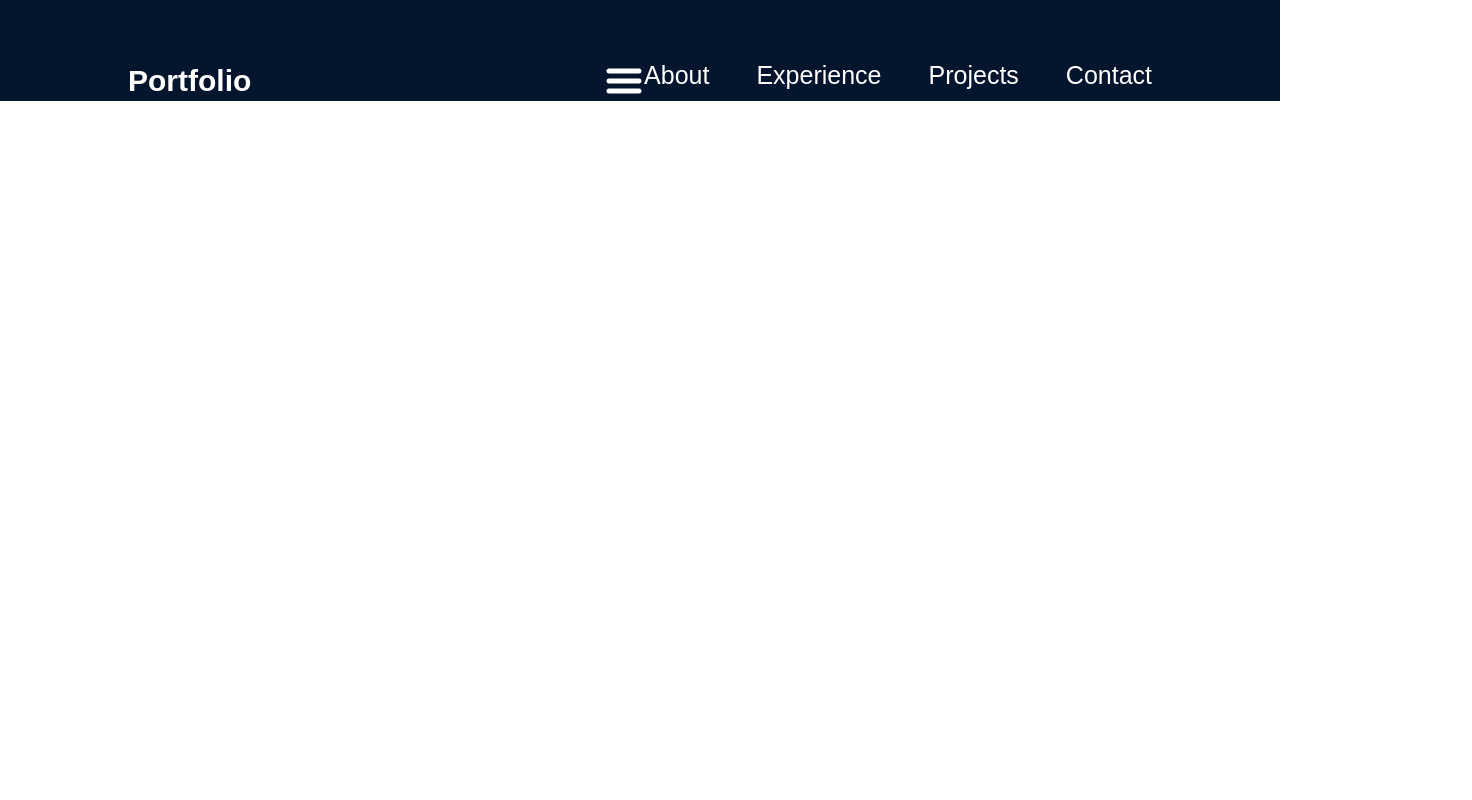
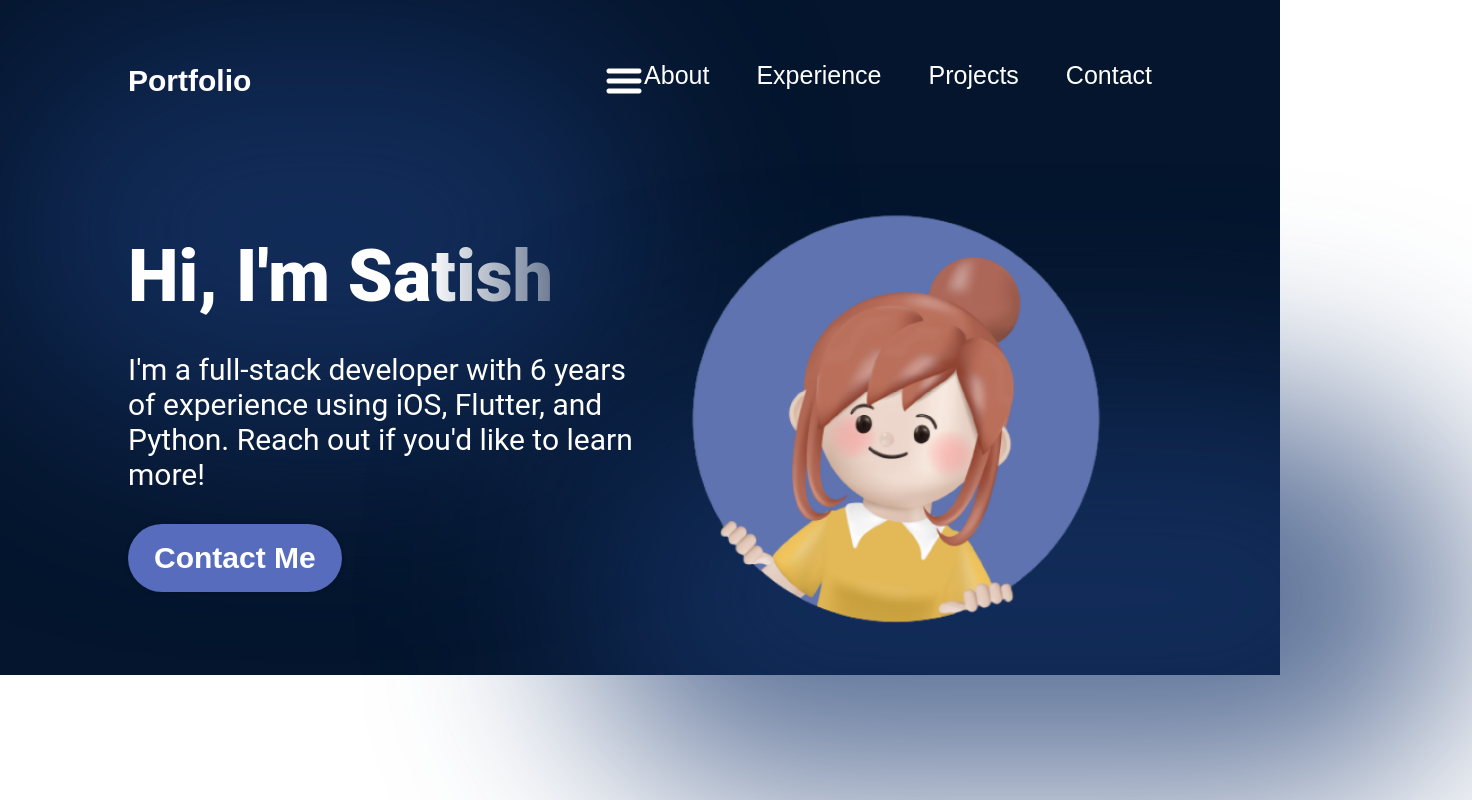
Before and after one commit to satish-bandaru/portfolio, a React (Vite) app: page / in a window 1280 px wide. Shown: the whole page, 1472 px wide, since content can reach past the window. Built offline with nearby package versions, Linux system fonts and the light colour scheme.

Commit message:
Add Hero section

```diff
--- a/src/App.jsx
+++ b/src/App.jsx
@@ -1,9 +1,11 @@
 import styles from './App.module.css'
+import { Hero } from './components/Hero/Hero'
 import { Navbar } from './components/Navbar/Navbar'
 
 function App() {
   return <div className={styles.App}>
     <Navbar />
+    <Hero />
   </div>
 }
 
--- a/src/components/Hero/Hero.jsx
+++ b/src/components/Hero/Hero.jsx
@@ -0,0 +1,22 @@
+import React from "react";
+import { getImageUrl } from "../../utils";
+import styles from "./Hero.module.css";
+
+export const Hero = () => {
+    return <section className={styles.container}>
+        <div className={styles.content}>
+            <h1 className={styles.title}>
+                Hi, I'm Satish
+            </h1>
+            <p className={styles.description}>
+                I'm a full-stack developer with 6 years of experience using iOS, Flutter, and  Python. Reach out if you'd like to learn more!
+            </p>
+            <a href="mailto:satish.bandaru1234@gmail.com" className={styles.contactBtn}>
+                Contact Me
+            </a>
+        </div>
+        <img className={styles.heroImg} src={getImageUrl("hero/heroImage.png")} alt="Hero Image of me"/>
+        <div className={styles.topBlur} />
+        <div className={styles.bottomBlur} />
+    </section>;
+}
--- a/src/components/Hero/Hero.module.css
+++ b/src/components/Hero/Hero.module.css
@@ -0,0 +1,106 @@
+@import "../../vars.css";
+
+.container {
+    position: relative;
+    display: flex;
+    align-items: center;
+    justify-content: space-between;
+    margin-top: 49px;
+    z-index: 1;
+    margin-left: 10%;
+    margin-right: 10%;
+}
+
+.content {
+    display: flex;
+    flex-direction: column;
+    align-items: flex-start;
+    color: var(--color-text);
+    z-index: 1;
+}
+
+.title {
+    font-size: 72px;
+    font-weight: 900;
+    margin-bottom: 33px;
+    font-family: var(--font-roboto);
+    background: linear-gradient(90deg, rgba(255,255,255,1) 70%, rgba(255,255,255,0) 120%);
+    -webkit-text-fill-color: transparent;
+    -webkit-background-clip: text;
+}
+
+.description {
+    font-size: 30px;
+    font-family: var(--font-roboto);
+    margin-bottom: 32px;
+}
+
+.contactBtn {
+    text-decoration: none;
+    background-color: var(--color-primary);
+    color: var(--color-text);
+    border-radius: 100px;
+    font-size: 30px;
+    font-weight: 600;
+    padding: 17px 26px;
+    box-shadow: 0 0 4px 0 rgba(0,0,0,0.25);
+}
+
+.heroImg {
+    width: 50%;
+    z-index: 1;
+    animation-name: floating;
+    animation-duration: 3s;
+    animation-iteration-count: infinite;
+    animation-timing-function: ease-in-out;
+}
+
+@keyframes floating {
+    0% {
+        transform: translate(0, 0px);
+    }
+    50% {
+        transform: translate(0, 10px);
+    }
+    100% {
+        transform: translate(0, -0px);
+    }
+}
+
+.topBlur {
+    position: absolute;
+    width: 50vw;
+    height: 50vh;
+    min-width: 350px;
+    min-height: 350px;
+    top: -120px;
+    left: -10vw;
+    border-radius: 764px;
+    background: rgba(25,55,109,0.7);
+    filter: blur(100px);
+    z-index: 0;
+}
+
+.bottomBlur {
+    position: absolute;
+    width: 70vw;
+    height: 50vh;
+    min-width: 250px;
+    min-height: 350px;
+    top: 246px;
+    right: -25vw;
+    border-radius: 764px;
+    background: rgba(25,55,109,0.7);
+    filter: blur(100px);
+    z-index: 0;
+}
+
+@media screen and (max-width: 830px) {
+    .container {
+        flex-direction: column-reverse;
+    }
+
+    .content {
+        align-items: center;
+    }
+}
```
